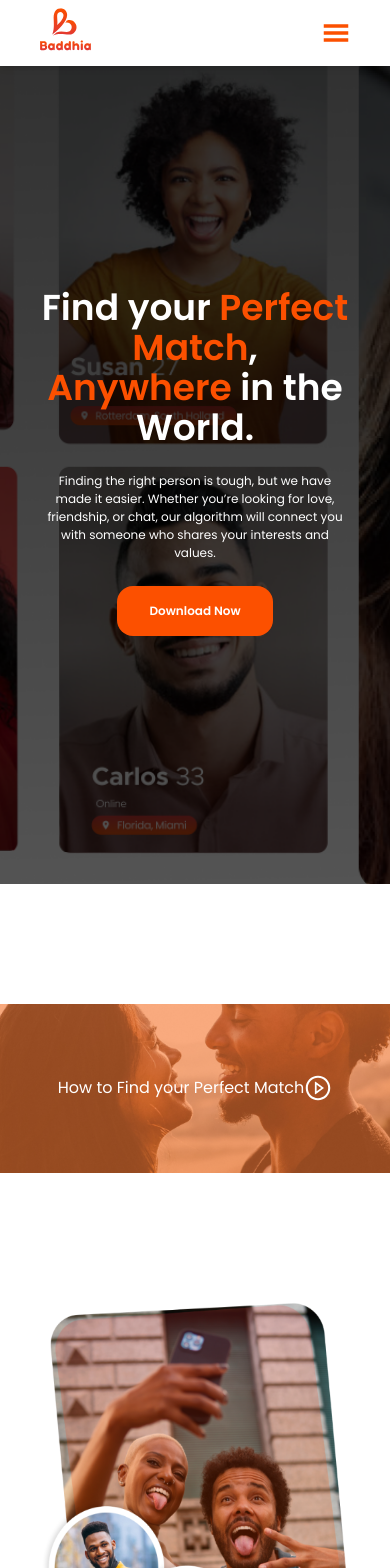
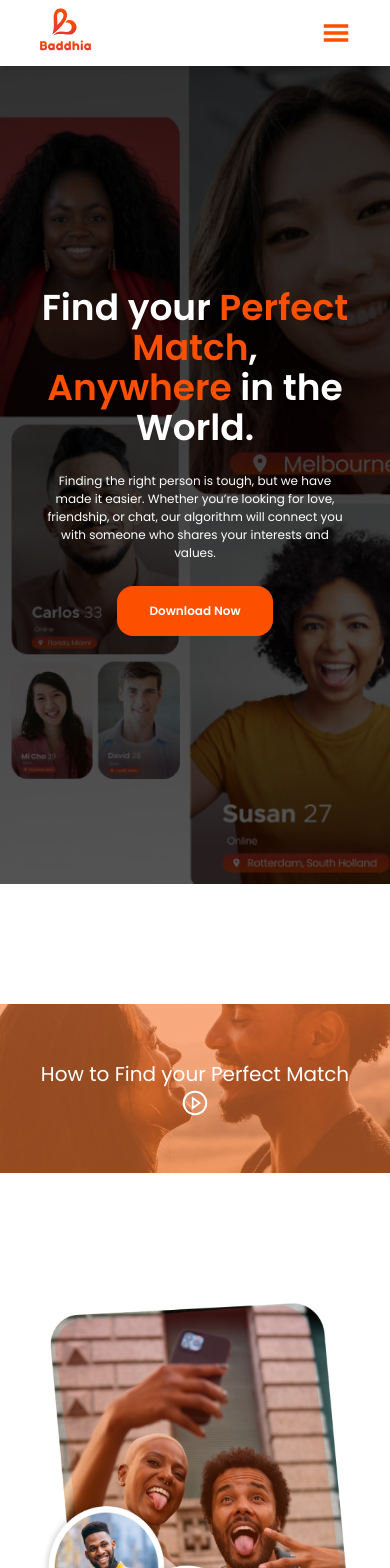
Before and after one commit to Tolutoon/baddhia, a React (Vite) app: page / in a window 390 px wide. Shown: the top 1568 px of the page. Built offline with nearby package versions, Linux system fonts and the light colour scheme.

Commit message:
in progress

```diff
--- a/src/components/BackgroundImage.jsx
+++ b/src/components/BackgroundImage.jsx
@@ -1,11 +1,12 @@
 import React from 'react';
 import background from '/images/backAlternative.png';
-import mobileBack from '/images/mobile-back.png';
+import mobileBack from '/images/phone-bg.png';
 
 function BackgroundImage() {
   return (
     <div className='h-[100vh] w-full'>
-        <img src={background} className='h-[100vh] md:w-[100vw] object-cover' loading='lazy' alt=''/>
+        <img src={background} className='h-[100vh] md:w-[100vw] object-cover md:flex hidden' loading='lazy' alt=''/>
+        <img src={mobileBack} className='h-[100vh] w-[100vw] object-cover md:hidden' alt='' loading='lazy'/>
     </div>
   )
 }
--- a/src/components/CardSlider.jsx
+++ b/src/components/CardSlider.jsx
@@ -15,12 +15,12 @@ function CardSlider() {
       >
         {Data.map((item) => (
           <SwiperSlide key={item.id}>
-            <div className="h-[440px] pt-20 relative xl:my-10 my-5   md:hidden flex flex-row duration-500">
+            <div className="h-[460px] pt-20 relative xl:my-10 my-5   md:hidden flex flex-row duration-500">
               <div
                 className={`card flex flex-col gap-[16px] w-fit py-10 px-5 mb-20 justify-center mx-5 items-center bg-white`}
               >
                 <span className="text-[54px] text-baddhia-orange">❝</span>
-                <p className="text-[12px] text-gray-500 text-center w-[90%]">
+                <p className="text-base text-gray-500 text-center w-[90%]">
                   {item.description}
                 </p>
                 <h3 className="font-semibold">{item.name}</h3>
--- a/src/components/FindMatch.jsx
+++ b/src/components/FindMatch.jsx
@@ -7,8 +7,8 @@ function FindMatch() {
     <section className="banner md:h-[60vh] h-[40vh] w-[100vw] mt-20 mb-[-120px] md:mb-0 relative">
       <FindMatchBackground />
 
-      <div className="absolute left-0 h-[20vh] md:h-full w-full flex justify-center items-center z-20 cursor-pointer top-0 text-white ">
-        <h2>How to Find your Perfect Match</h2>
+      <div className="absolute left-0 h-[20vh] md:h-full w-full flex justify-center flex-col items-center z-20 cursor-pointer top-0 text-white ">
+        <h2 className="text-[20px]">How to Find your Perfect Match</h2>
         <AiOutlinePlayCircle fontSize={28} />
       </div>
     </section>
```
Also changed, not shown: images/phone-bg.png (added).
